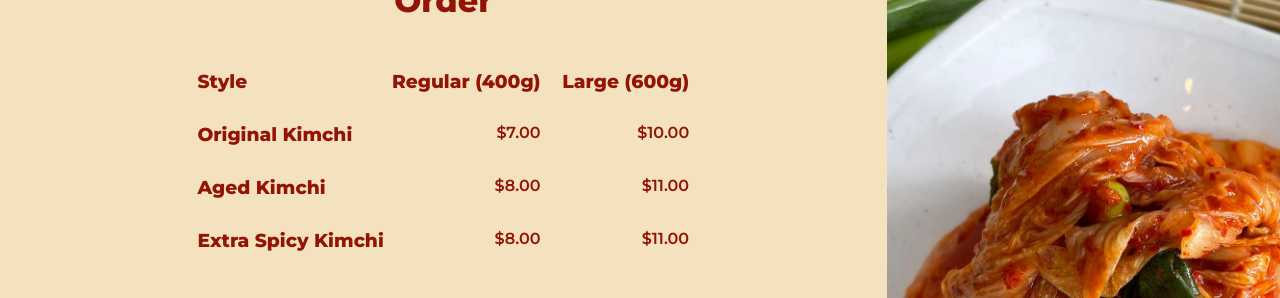
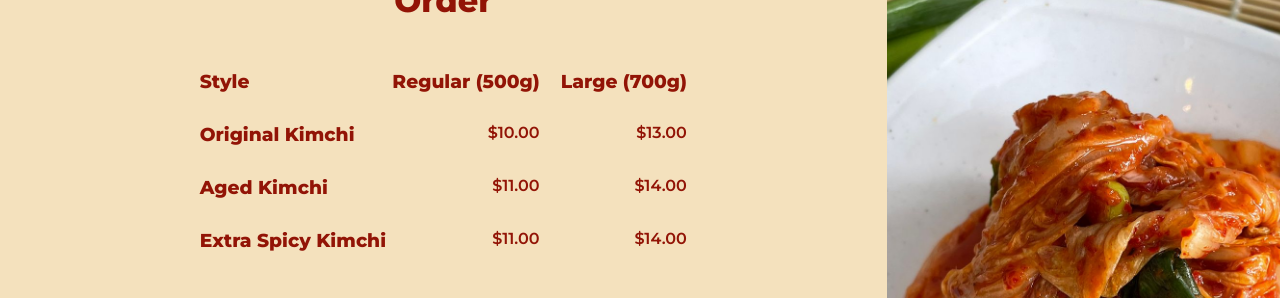
Before and after one commit to chengmwt/kimchily, a React (Vite) app: page / in a window 1280 px wide. Shown: the part 2405-2703 px from the top of the page. Built offline with nearby package versions, Linux system fonts and the light colour scheme.

Commit message:
updated pricing

```diff
--- a/src/components/OrderList.jsx
+++ b/src/components/OrderList.jsx
@@ -59,18 +59,18 @@ const OrderList = () => {
           <h3>Style</h3>
           <div className="orderSize">
             {/* 400g container */}
-            <h3>Regular (400g)</h3>
+            <h3>Regular (500g)</h3>
           </div>
           <div className="orderSize">
             {/* 600g container */}
-            <h3>Large (600g)</h3>
+            <h3>Large (700g)</h3>
           </div>
         </div>
         <div className="orderListFresh">
           {/* Fresh Kimchi */}
           <h3>Original Kimchi</h3>
           <div className="orderPrice">
-            <h4>$7.00</h4>
+            <h4>$10.00</h4>
             {/* <input
               type="text"
               name="Original Kimchi (S)"
@@ -79,7 +79,7 @@ const OrderList = () => {
             /> */}
           </div>
           <div className="orderPrice">
-            <h4>$10.00</h4>
+            <h4>$13.00</h4>
             {/* <input
               type="text"
               name="Original Kimchi (L)"
@@ -92,7 +92,7 @@ const OrderList = () => {
           <h3>Aged Kimchi</h3>
           {/* Aged Kimchi */}
           <div className="orderPrice">
-            <h4>$8.00</h4>
+            <h4>$11.00</h4>
             {/* <input
               type="text"
               name="Aged Kimchi (S)"
@@ -101,7 +101,7 @@ const OrderList = () => {
             /> */}
           </div>
           <div className="orderPrice">
-            <h4>$11.00</h4>
+            <h4>$14.00</h4>
             {/* <input
               type="text"
               name="Aged Kimchi (L)"
@@ -114,7 +114,7 @@ const OrderList = () => {
           <h3>Extra Spicy Kimchi</h3>
           {/* Spicy Kimchi */}
           <div className="orderPrice">
-            <h4>$8.00</h4>
+            <h4>$11.00</h4>
             {/* <input
               type="text"
               name="Extra Spicy Kimchi (S)"
@@ -123,7 +123,7 @@ const OrderList = () => {
             /> */}
           </div>
           <div className="orderPrice">
-            <h4>$11.00</h4>
+            <h4>$14.00</h4>
             {/* <input
               type="text"
               name="Extra Spicy Kimchi (L)"
```
